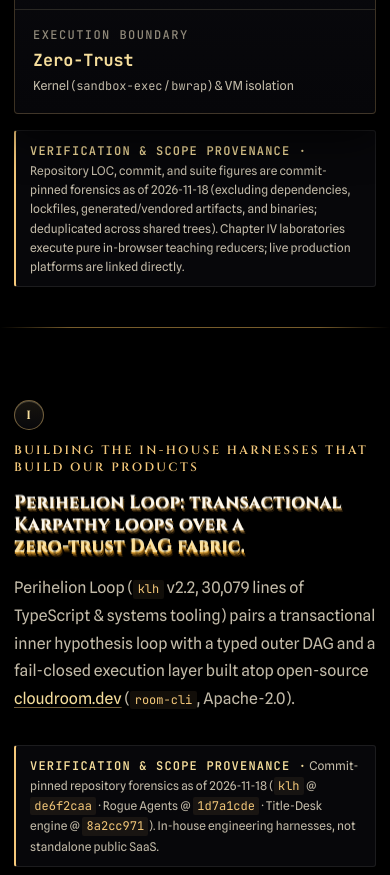
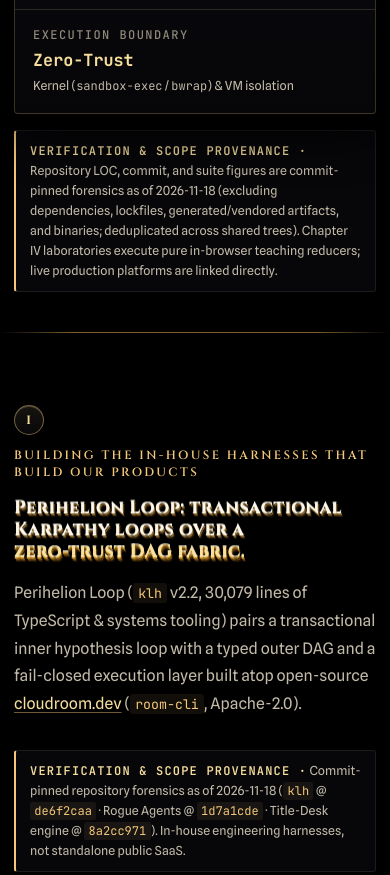
Before and after one commit to THE-HARNESS-LAB/theharnesslab-dev, a plain HTML site: page index.html in a window 390 px wide. Shown: the part 1480-2355 px from the top of the page. Drawn offline with Linux system fonts and the light colour scheme; a web font is replaced by a local one.

Commit message:
Phone floor: never shrink inline code or provenance text
The 8e160d0 floor set a flat 12px on broad selectors (p/li/span > code, p.provenance-meta),
which shrank inline code in body copy (12.4-14.4px -> 12px) and the provenance line
(12.48 -> 12px). Inline code now floors at max(12px, 0.84em) and the provenance line keeps
its own size. Old-vs-new computed-size diff on all four routes: 0 decreases at 390x844 and
1024x1366 touch, desktop 1440x900 identical, no overflow. node --test 39/39, verify-dev clean.

Co-Authored-By: Claude Opus 5.5 <noreply@anthropic.com>

```diff
--- a/engineering.css
+++ b/engineering.css
@@ -3718,9 +3718,9 @@ summary::-webkit-details-marker {
   .build-card-top .build-index, .build-card-top .status-pill, .harness-card-top .status-pill,
   .pillar-index .status-pill, .system-top .status-pill, dd .status-pill, p .status-pill, .status-pill,
   details.build-details > summary, .build-details .build-lineage, .build-details .build-langs,
-  dl dt, li > time, li > code, p > code, span > code, .formula code,
+  dl dt, li > time, .formula code,
   .bench-top .bench-role, .footer-col h3, .footer-bottom span,
-  p.provenance-meta, .provenance-meta code, .provenance-meta strong, span .inline-link,
+  .provenance-meta strong, span .inline-link,
   .chapter-head .chapter-eyebrow, .chapter-eyebrow .chapter-numeral, .chapter .chapter-number,
   div .eyebrow, p .eyebrow, li .eyebrow, .telemetry-cell .telemetry-label, .ledger-monument .telemetry-label,
   .telemetry-sub code, .system-heading .system-domain, li .pipeline-num, ol.stage-rail li,
@@ -3734,4 +3734,6 @@ summary::-webkit-details-marker {
   }
   /* These two lines set their font with !important (shorthand) above, so the floor has to match it. */
   .build-details .build-lineage, .build-details .build-langs { font-size: 12px !important; }
-}
+  /* Inline code is 0.84em of its text: floor it without shrinking code that sits in larger body copy. */
+  code { font-size: max(12px, 0.84em); }
+}
```
